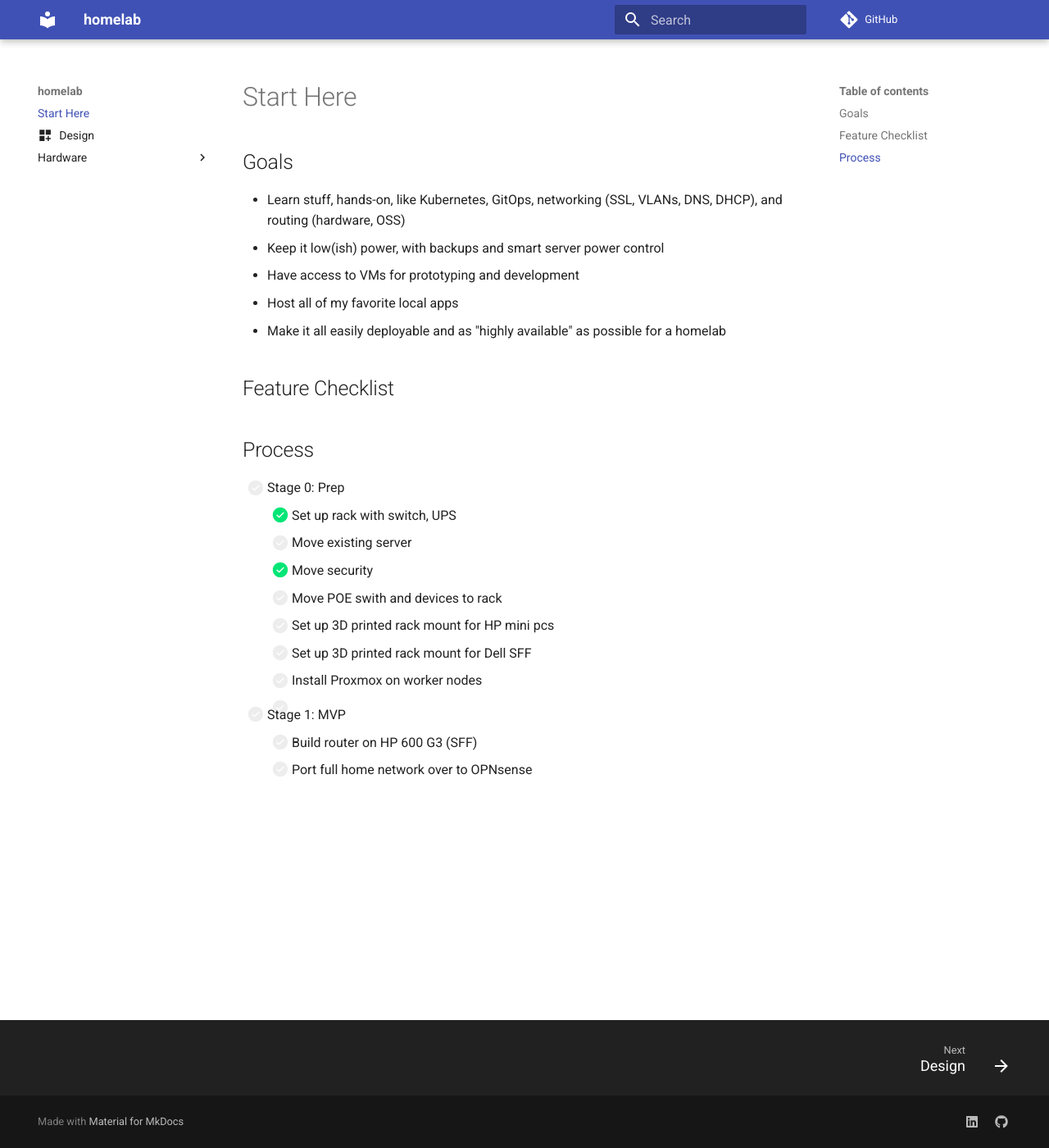
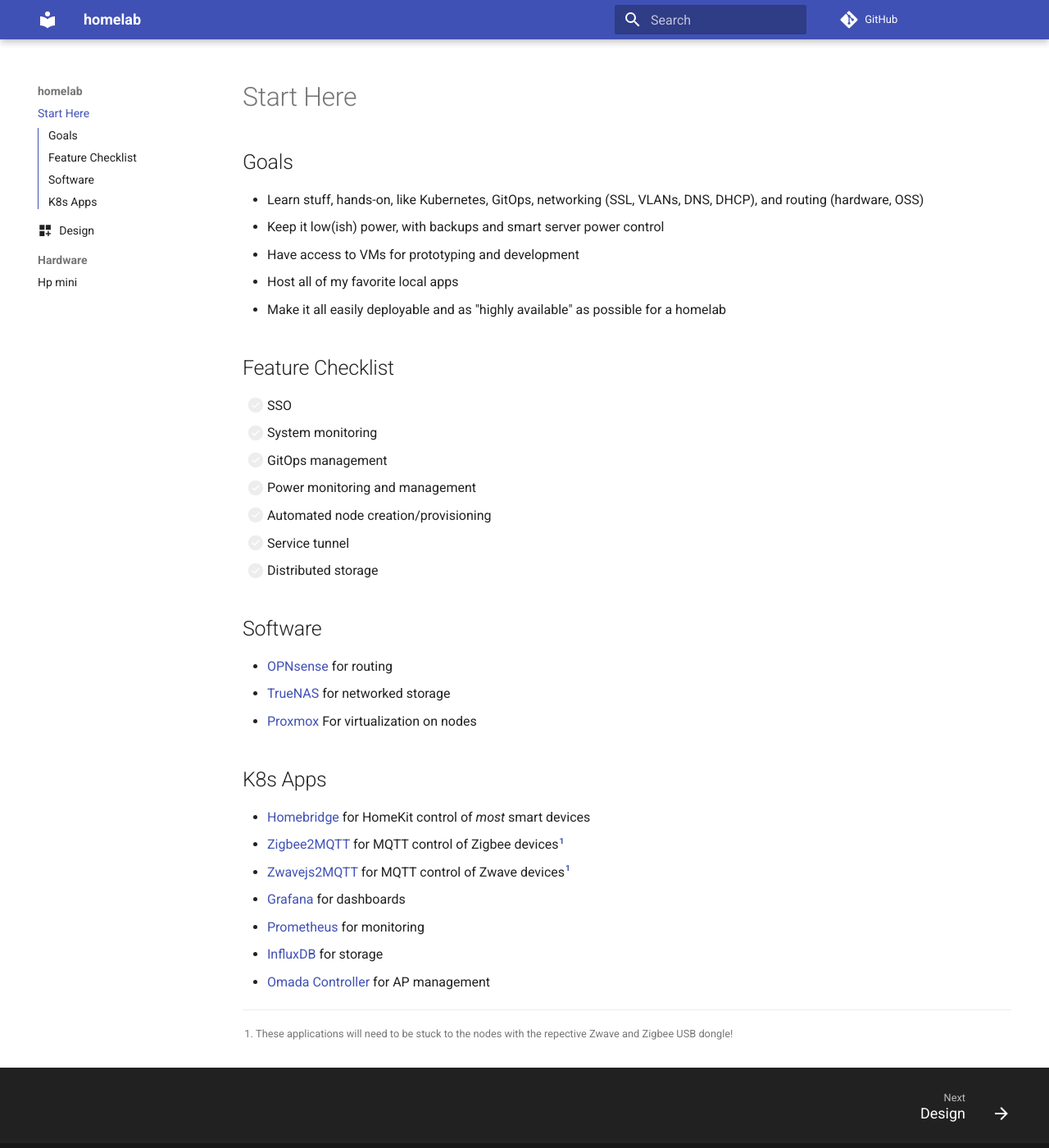
Before and after one commit to JohnFodero/homelab, an MkDocs documentation site: the page built from docs/index.md, in a window 1280 px wide and 1400 px high. Shown: the whole window at 82% size. Built offline with MkDocs 1.6.1 and Material for MkDocs 9.7.7, drawn with Linux system fonts in a browser that asks for light colours; comment, search, counter and statistics services are not loaded.

Commit message:
updates to index content and features

```diff
--- a/docs/index.md
+++ b/docs/index.md
@@ -8,18 +8,27 @@
 * Make it all easily deployable and as "highly available" as possible for a homelab
 
 ## Feature Checklist
+- [ ] SSO
+- [ ] System monitoring
+- [ ] GitOps management
+- [ ] Power monitoring and management
+- [ ] Automated node creation/provisioning
+- [ ] Service tunnel
+- [ ] Distributed storage
 
-## Process
 
-- [ ] Stage 0: Prep
-    - [x] Set up rack with switch, UPS
-    - [ ] Move existing server
-    - [x] Move security
-    - [ ] Move POE swith and devices to rack
-    - [ ] Set up 3D printed rack mount for HP mini pcs
-    - [ ] Set up 3D printed rack mount for Dell SFF
-    - [ ] Install Proxmox on worker nodes
-    - [ ]
-- [ ] Stage 1: MVP
-    - [ ] Build router on HP 600 G3 (SFF)
-    - [ ] Port full home network over to OPNsense
+## Software
+- [OPNsense]() for routing
+- [TrueNAS]() for networked storage
+- [Proxmox]() For virtualization on nodes
+
+## K8s Apps
+- [Homebridge]() for HomeKit control of _most_ smart devices
+- [Zigbee2MQTT]() for MQTT control of Zigbee devices[^1]
+- [Zwavejs2MQTT]() for MQTT control of Zwave devices[^1]
+- [Grafana]() for dashboards
+- [Prometheus]() for monitoring
+- [InfluxDB]() for storage
+- [Omada Controller]() for AP management
+
+[^1]: These applications will need to be stuck to the nodes with the repective Zwave and Zigbee USB dongle!
--- a/mkdocs.yml
+++ b/mkdocs.yml
@@ -4,6 +4,11 @@
   name: material
   features:
     - navigation.footer
+    - navigation.sections
+    - navigation.path
+    - navigation.indexes
+    - toc.integrate
+    - navigation.top
   language: en
 
 extra:
@@ -17,3 +22,4 @@
   - pymdownx.tasklist:
       custom_checkbox: true
   - tables
+  - footnotes
```
Also changed, not shown: 1 other file.
